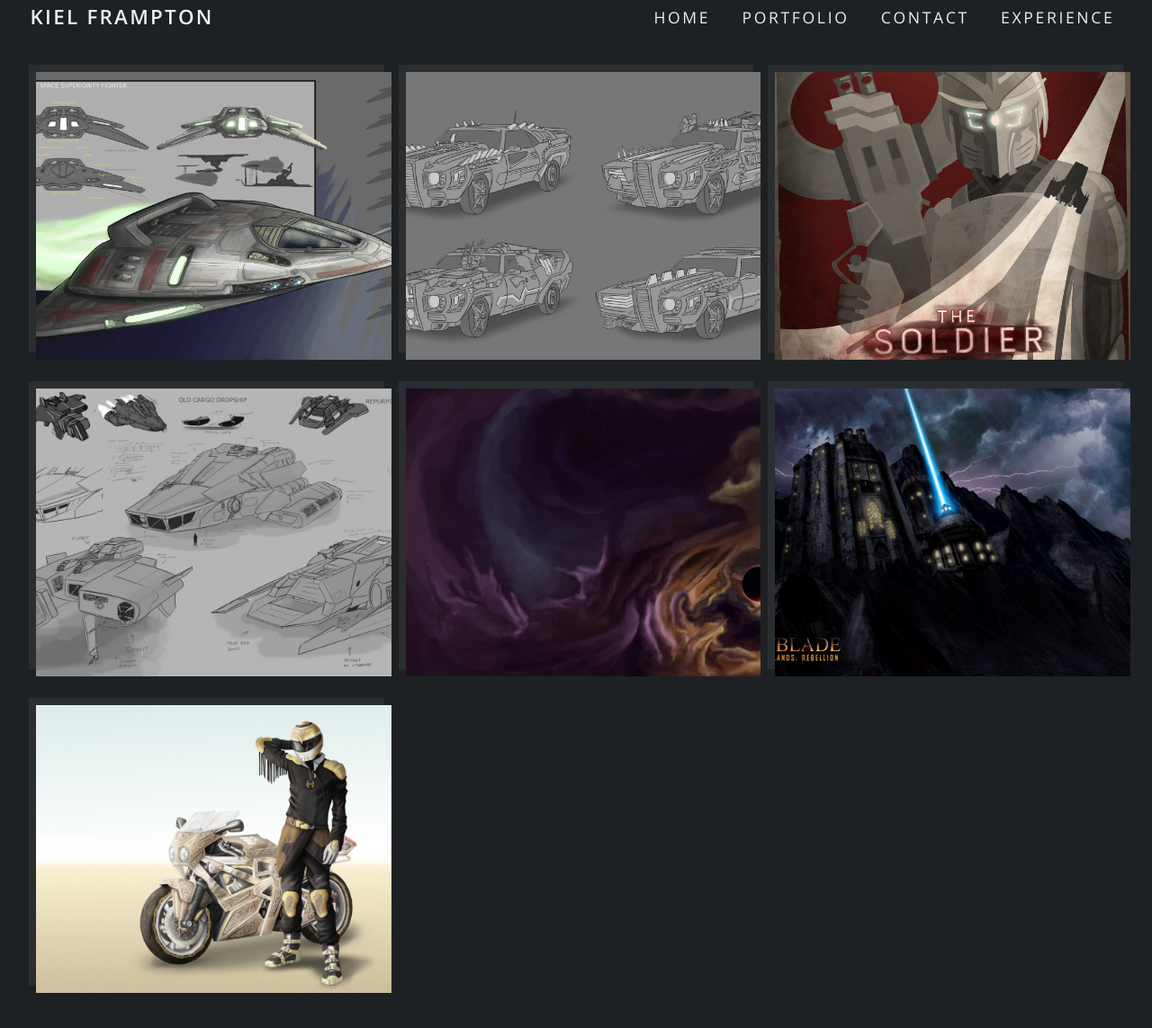
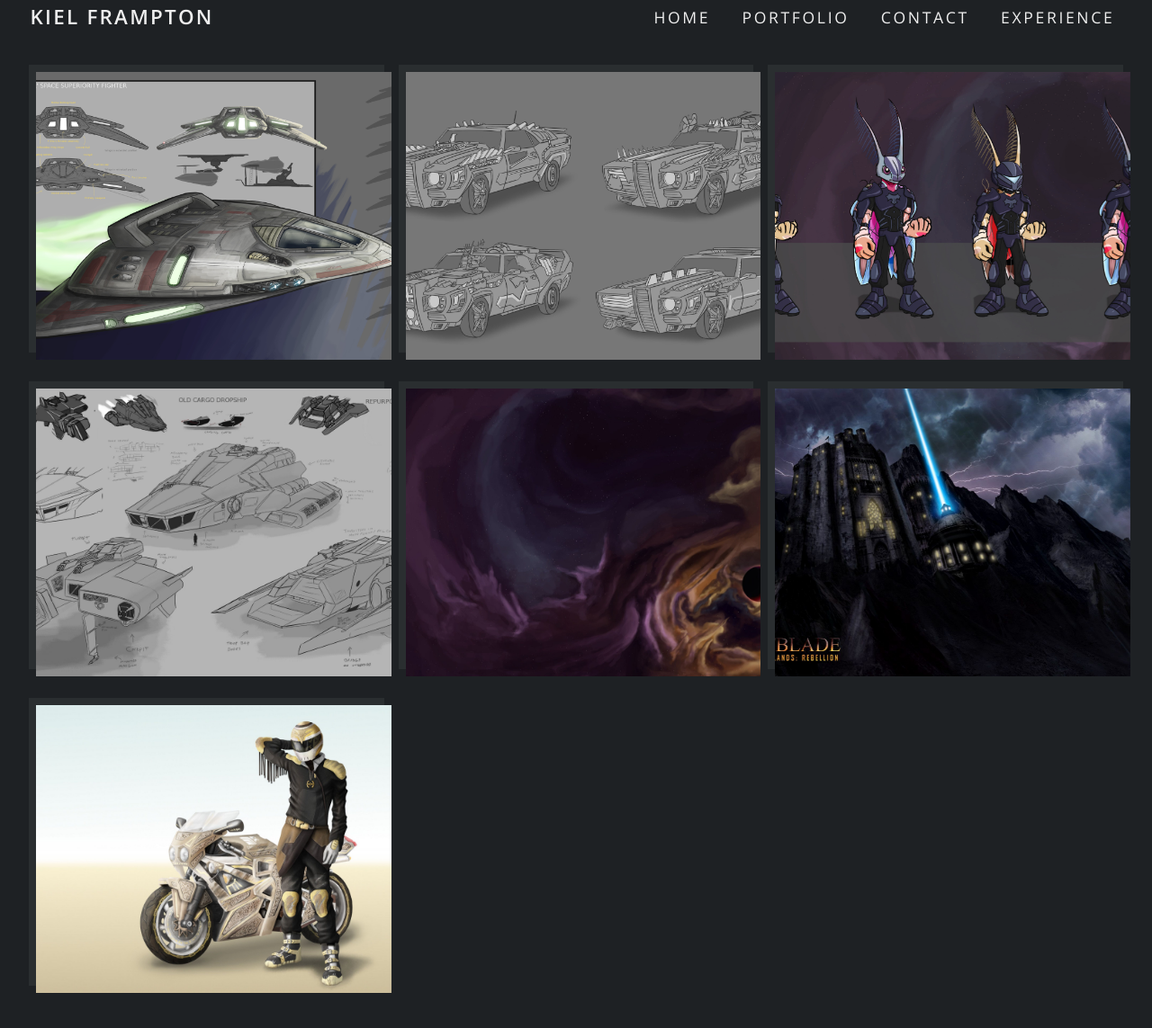
Before and after one commit to DanielHearn/kiel-portfolio, a Jekyll site: the page built from _portfolio/design_development.md, in a window 1280 px wide and 1144 px high. Shown: the whole window at 90% size. Built offline with Jekyll 4.4.1, drawn with Linux system fonts in a browser that asks for light colours; a script that is not in the unit is left out.

Commit message:
Update Portfolios “design_development”

```diff
--- a/_portfolio/design_development.md
+++ b/_portfolio/design_development.md
@@ -10,8 +10,8 @@ portfolio_piece:
   - title: Vehicle Design Iterations
     image: /images/uploads/3-veh-devs-2.jpg
     is_youtube: false
-  - title: Piece 3
-    image: /images/uploads/Poster.jpg
+  - title: Ratchet and Clank-Inspired Character Design
+    image: /images/uploads/9-armour-des-3-choose-a.jpg
     is_youtube: false
   - title: 'Soldier and Death: Hero Ship Iterations'
     image: /images/uploads/Talovka_3.jpg
```
